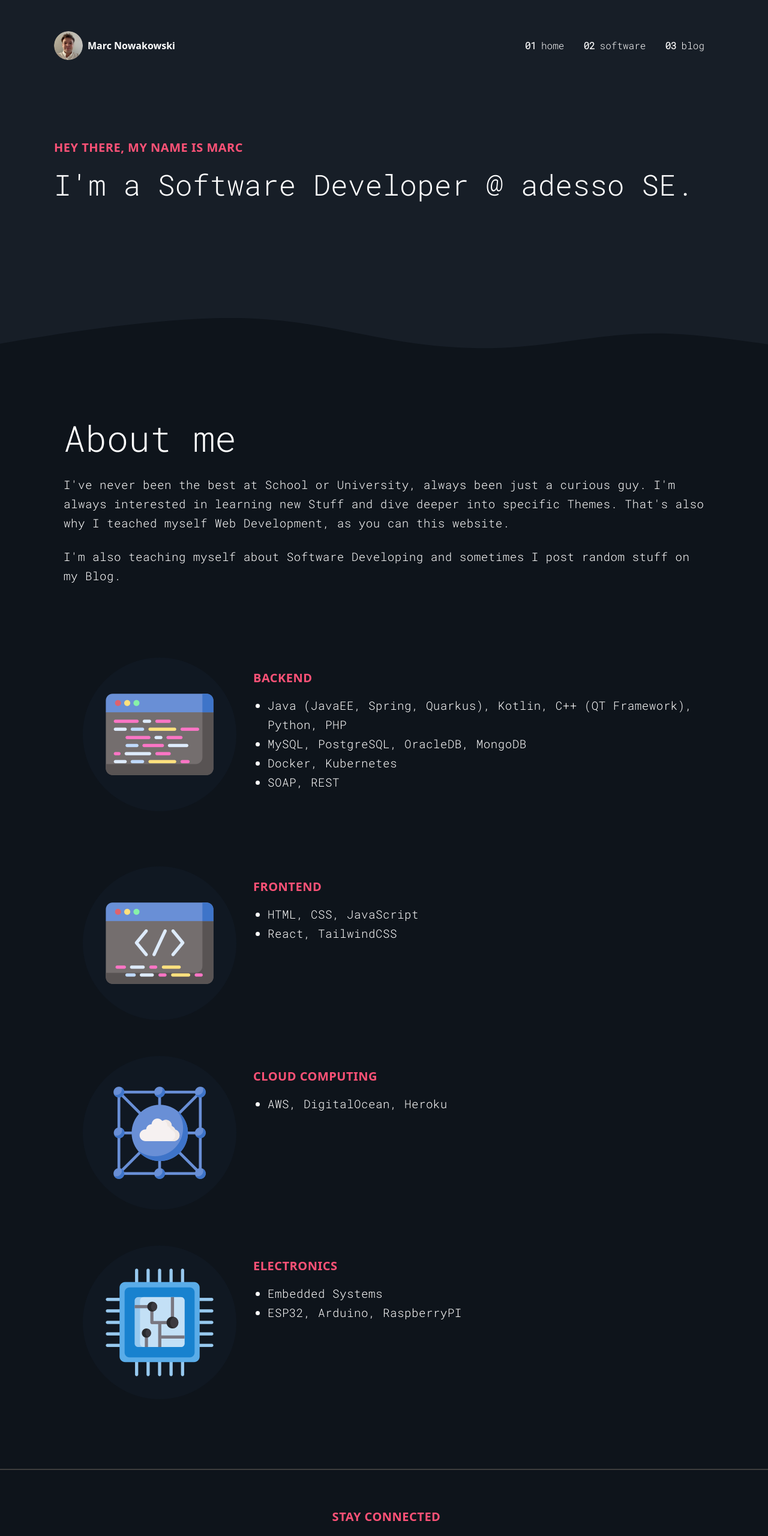
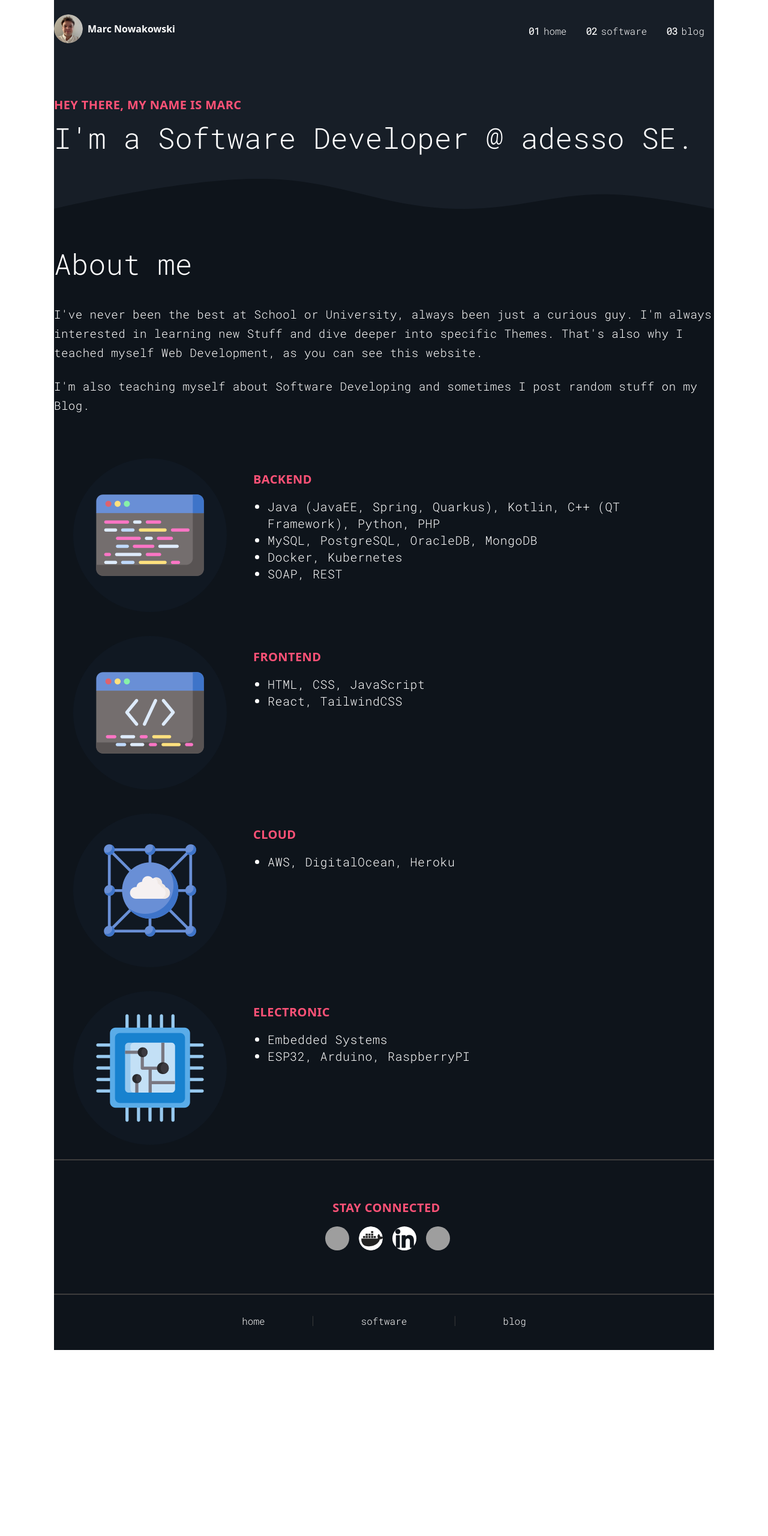
Before and after one commit to marcnow/Personal-Website, a React (Create React App) app: page / in a window 1280 px wide. Shown: the top 2560 px of the page at 60% size. After the commit the page ends 2250 px from the top, so only its background shows below. Built offline with nearby package versions, Linux system fonts and the light colour scheme; grey boxes are pictures that could not be loaded.

Commit message:
refactoring

```diff
--- a/src/components/App.jsx
+++ b/src/components/App.jsx
@@ -7,16 +7,16 @@ import Wave from './Wave';
 
 export default function App() {
   return (
-    <div>
-      <header className="relative">
+    <div className="ml-auto mr-auto w-full max-w-[1100px] text-white">
+      <header>
         <NavBar />
-        <div className="placeholder-div">
-          <LandingDiv />
-        </div>
-        <Wave />
       </header>
       <main>
-        <div>
+        <div className="primaryColor">
+          <LandingDiv />
+          <Wave />
+        </div>
+        <div className="secondaryColor">
           <AboutMe />
         </div>
       </main>
--- a/src/components/NavBar.jsx
+++ b/src/components/NavBar.jsx
@@ -4,32 +4,32 @@ import profile from '../static/images/logo192.png';
 
 export default function NavBar() {
   return (
-    <div className="navbar sticky top-0">
-      <div className="navbar min-w-[48px] min-h-[48px]" />
-      <nav className="flex items-center w-full ml-auto mr-auto max-w-[1100px] justify-between">
+    <div className="primaryColor sticky top-0">
+      <div className="min-h-[24px]" />
+      <nav className="flex justify-between">
         <div>
-          <a className="text-white items-center flex" href="/">
-            <img className="block w-12 h-12 align-middle rounded-[50%] mr-2 border-0" alt="Marc Nowakowski" src={profile} />
+          <a className="items-center flex" href="/">
+            <img className="w-12 h-12 align-middle rounded-[50%] mr-2" alt="Marc Nowakowski" src={profile} />
             <span className="name font-bold">Marc Nowakowski</span>
           </a>
         </div>
         <div>
-          <ul className="flex p-0 m-0">
-            <li className="relative">
-              <Link className="robotoMono listItem text-white flex items-center relative p-4 whitespace-nowrap" to="/">
-                <span className="block mr-2 font-bold">01</span>
+          <ul className="flex robotoMono items-center">
+            <li>
+              <Link className="flex p-4" to="/">
+                <span>01</span>
                 home
               </Link>
             </li>
-            <li className="relative">
-              <Link className="robotoMono listItem text-white flex items-center relative p-4 whitespace-nowrap" to="/software">
-                <span className="block mr-2 font-bold">02</span>
+            <li>
+              <Link className=" flex p-4" to="/software">
+                <span>02</span>
                 software
               </Link>
             </li>
-            <li className="relative">
-              <Link className="robotoMono listItem text-white flex items-center relative p-4 whitespace-nowrap" to="/blog">
-                <span className="block mr-2 font-bold">03</span>
+            <li>
+              <Link className=" flex p-4" to="/blog">
+                <span>03</span>
                 blog
               </Link>
             </li>
--- a/src/components/Wave.jsx
+++ b/src/components/Wave.jsx
@@ -2,9 +2,9 @@ import React from 'react';
 
 export default function Wave() {
   return (
-    <div className="overflow-hidden absolute left-0 right-0 bottom-0  w-full h-24">
-      <svg className=" absolute left-[-3%] right-[-3%] w-[106%] bottom-0 min-w-[600px]" preserveAspectRatio="none" width="1440" height="74" viewBox="0 0 1440 74">
-        <path className="wave" d="M456.464 0.0433865C277.158 -1.70575 0 50.0141 0 50.0141V74H1440V50.0141C1440 50.0141 1320.4 31.1925 1243.09 27.0276C1099.33 19.2816 1019.08 53.1981 875.138 50.0141C710.527 46.3727 621.108 1.64949 456.464 0.0433865Z" />
+    <div>
+      <svg className="w-[100%]" preserveAspectRatio="none" height="74" viewBox="0 0 1440 74">
+        <path className="fill-[#0e141b]" d="M456.464 0.0433865C277.158 -1.70575 0 50.0141 0 50.0141V74H1440V50.0141C1440 50.0141 1320.4 31.1925 1243.09 27.0276C1099.33 19.2816 1019.08 53.1981 875.138 50.0141C710.527 46.3727 621.108 1.64949 456.464 0.0433865Z" />
       </svg>
     </div>
   );
--- a/src/components/footer/Footer.jsx
+++ b/src/components/footer/Footer.jsx
@@ -9,10 +9,10 @@ import email from '../../static/images/icons/email_transparent.png';
 
 export default function Footer() {
   return (
-    <div className="footer">
-      <hr className="divider" />
-      <div className="pt-16 pb-20 max-w-6xl ml-auto mr-auto text-center">
-        <h3 className="colorRed text-xl font-bold tracking-wide ml-2 uppercase pb-4 leading-7">Stay Connected</h3>
+    <div className="secondaryColor">
+      <hr />
+      <div className="pt-16 pb-20 text-center">
+        <h2 className="ml-2 pb-2">Stay Connected</h2>
         <Stack direction="row" alignItems="center" justifyContent="center" spacing={2.5}>
           {socialMediaItems.map((item) => (
             <FooterSocialMedia
@@ -27,26 +27,20 @@ export default function Footer() {
           </div>
         </Stack>
       </div>
-      <hr className="divider" />
-      <Stack className="footer-stack" p={2} direction="row" alignItems="center" justifyContent="center">
+      <hr />
+      <Stack pt={2} direction="row" alignItems="center" justifyContent="center">
         <div>
-          <ul className="flex p-0 m-0">
-            <li className="relative">
-              <Link className="robotoMono text-white flex items-center relative p-4 whitespace-nowrap" to="/">
-                home
-              </Link>
+          <ul className="flex robotoMono">
+            <li>
+              <Link className="flex pt-4" to="/">home</Link>
             </li>
-            <p className="divider p-3.5 ml-10 mr-10">|</p>
-            <li className="relative">
-              <Link className="robotoMono text-white flex items-center relative p-4 whitespace-nowrap" to="/software">
-                software
-              </Link>
+            <p className="divider">|</p>
+            <li>
+              <Link className="flex pt-4" to="/software">software</Link>
             </li>
-            <p className="divider p-3.5 ml-10 mr-10">|</p>
-            <li className="relative">
-              <Link className="robotoMono text-white flex items-center relative p-4 whitespace-nowrap" to="/blog">
-                blog
-              </Link>
+            <p className="divider">|</p>
+            <li>
+              <Link className="flex pt-4" to="/blog">blog</Link>
             </li>
           </ul>
         </div>
--- a/src/components/landingpage/LandingDiv.jsx
+++ b/src/components/landingpage/LandingDiv.jsx
@@ -2,9 +2,9 @@ import React from 'react';
 
 export default function LandingDiv() {
   return (
-    <div className="absolute top-1/2 left-1/2 translate-x-[-50%] translate-y-[-50%] w-full max-w-[1100px] text-white">
-      <a href="/" className="colorRed text-xl font-bold tracking-wide mb-4 uppercase leading-7">Hey there, my name is Marc</a>
-      <h1 className="robotoMono text-5xl mb-10 mt-6">I&apos;m a Software Developer @ adesso SE.</h1>
+    <div className="pt-20">
+      <h2>Hey there, my name is Marc</h2>
+      <h1>I&apos;m a Software Developer @ adesso SE.</h1>
     </div>
   );
 }
--- a/src/components/me/AboutMe.jsx
+++ b/src/components/me/AboutMe.jsx
@@ -1,77 +1,33 @@
 /* eslint-disable max-len */
 import React from 'react';
-import cloud from '../../static/images/icons/cloud.png';
-import backend from '../../static/images/icons/backend.png';
-import programming from '../../static/images/icons/programming.png';
-import cpu from '../../static/images/icons/cpu.png';
+import iconList from '../../static/iconList';
+import AboutMeIcon from './AboutMeIcon';
 
 export default function MyWork() {
   return (
-    <div className="my-work p-10 pt-16">
-      <div className="pt-8 pb-8 ml-auto mr-auto pr-4 pl-4  w-full max-w-[1100px] ">
-        <h1 className="robotoMono text-6xl mb-8 text-white text-left">About me</h1>
-        <p className="robotoMono paragraph text-white tracking-wide text-xl">
+    <div className="pt-8">
+      <div>
+        <h1>About me</h1>
+        <p className="robotoMono">
           I&apos;ve never been the best at School or University, always been just a curious guy.
-          I&apos;m always interested in learning new Stuff and dive deeper into specific Themes. That&apos;s also why I teached myself Web Development, as you can this website.
+          I&apos;m always interested in learning new Stuff and dive deeper into specific Themes. That&apos;s also why I teached myself Web Development, as you can see this website.
         </p>
-        <p className="robotoMono paragraph text-white pb-16 tracking-wide text-xl">
+        <p className="robotoMono pb-8">
           I&apos;m also teaching myself about Software Developing and sometimes I post random stuff on my
           {' '}
           <a href="/blog" className="hover:underline">Blog</a>
           .
         </p>
-        <div className=" justify-center self-center">
-          <div className="ml-auto mr-auto mt-14 mb-20 text-left">
-            <img className="ml-8 float-left" src={backend} alt="Backend" />
-            <div className="p-5">
-              <h3 className="colorRed text-xl font-bold tracking-wide mb-4 ml-[18.5rem] uppercase leading-7">Backend</h3>
-              <div>
-                <ul className="robotoMono list-disc text-white tracking-wide text-xl ml-[20rem] paragraph">
-                  <li className="list-item">Java (JavaEE, Spring, Quarkus), Kotlin,  C++ (QT Framework), Python, PHP</li>
-                  <li className="list-item">MySQL, PostgreSQL, OracleDB, MongoDB</li>
-                  <li className="list-item">Docker, Kubernetes</li>
-                  <li className="list-item">SOAP, REST</li>
-                </ul>
-              </div>
-            </div>
-          </div>
-          <div className="ml-auto mr-auto mt-14 mb-36 text-left">
-            <img className="ml-8 float-left" src={programming} alt="Frontend" />
-            <div className="p-5">
-              <h3 className="colorRed text-xl font-bold tracking-wide mb-4 ml-[18.5rem] uppercase leading-7">Frontend</h3>
-              <div>
-                <ul className="robotoMono list-disc text-white tracking-wide text-xl ml-[20rem] paragraph">
-                  <li className="list-item">HTML, CSS, JavaScript</li>
-                  <li className="list-item">React, TailwindCSS</li>
-                </ul>
-              </div>
-            </div>
-          </div>
-          <div className="ml-auto mr-auto mt-14 mb-44 text-left">
-            <img className="ml-8 float-left" src={cloud} alt="Cloud" />
-            <div className="p-5">
-              <h3 className="colorRed text-xl font-bold tracking-wide mb-4 ml-[18.5rem] uppercase leading-7">Cloud Computing</h3>
-              <div>
-                <ul className="robotoMono list-disc text-white tracking-wide text-xl ml-[20rem] paragraph">
-                  <li className="list-item">AWS, DigitalOcean, Heroku</li>
-                </ul>
-              </div>
-            </div>
-          </div>
-          <div className="ml-auto mr-auto mt-14 mb-16 text-left">
-            <img className="ml-8 float-left" src={cpu} alt="Electronics" />
-            <div className="p-5">
-              <h3 className="colorRed text-xl font-bold tracking-wide mb-4 ml-[18.5rem] uppercase leading-7">Electronics</h3>
-              <div className="pb-16">
-                <ul className="robotoMono list-disc text-white tracking-wide text-xl ml-[20rem] paragraph">
-                  <li className="list-item">Embedded Systems</li>
-                  <li className="list-item">ESP32, Arduino, RaspberryPI</li>
-                </ul>
-              </div>
-            </div>
-          </div>
-        </div>
+        {iconList.map((item) => (
+          <AboutMeIcon
+            key={item.key}
+            name={item.name}
+            img={item.img}
+            skills={item.skills}
+          />
+        ))}
       </div>
+      <div className="min-h-[24px]" />
     </div>
   );
 }
--- /dev/null
+++ b/src/components/me/AboutMeIcon.jsx
@@ -0,0 +1,19 @@
+/* eslint-disable react/destructuring-assignment */
+/* eslint-disable react/prop-types */
+import React from 'react';
+
+export default function AboutMeIcon(props) {
+  return (
+    <div className="flex mt-10 pasb-10">
+      <img className="icon" src={props.img} alt={props.name} />
+      <div className="p-5 ml-6">
+        <h2>{props.name}</h2>
+        <ul className="robotoMono list-disc tracking-wide text-xl ml-6 mt-4">
+          {props.skills.map((item) => (
+            <li>{item}</li>
+          ))}
+        </ul>
+      </div>
+    </div>
+  );
+}
--- a/src/components/routes/Software.jsx
+++ b/src/components/routes/Software.jsx
@@ -18,12 +18,12 @@ export default function Software() {
   }, []);
 
   return (
-    <div>
+    <div className="pt-12 pb-12 ml-auto mr-auto pr-2 pl-2 w-full max-w-[1100px] text-center text-white">
       <header>
         <NavBar />
         <div className="primaryColor">
-          <div className="pt-12 pb-12 ml-auto mr-auto pr-2 pl-2 w-full max-w-[1100px] text-center">
-            <h1 className="robotoMono text-6xl mb-8 mt-2">Software</h1>
+          <div>
+            <h1 className="robotoMono mb-8 mt-2">Software</h1>
           </div>
         </div>
       </header>
--- a/src/components/routes/TheGreatChickenNuggetSauceRanking.jsx
+++ b/src/components/routes/TheGreatChickenNuggetSauceRanking.jsx
@@ -42,7 +42,7 @@ export default function theGreatChickenNuggetSauceRanking() {
             </aside>
             <article>
               <Element name="introduction">
-                <blockquote className="quote text-xl mt-12 mb-6 font-medium italic">
+                <blockquote className="quote text-xl mt-auto mb-6 font-medium italic">
                   &quot;Which Chicken Nugget Sauce should I pick?&quot;
                 </blockquote>
                 <p className="paragraph">Tough question, isn&apos;t it? Fun Fact: This question set the basic idea of this whole project. It all started as a joke or insider in my friend group and now it became my own website.</p>
--- a/src/index.css
+++ b/src/index.css
@@ -1,45 +1,70 @@
 @tailwind base;
 @tailwind components;
 @tailwind utilities;
-
 
 table {
     border-collapse: collapse;
     max-width: 1500px;
   }
 
-  td {
+td {
     border-bottom: 1px solid #dddddd;
     text-align: left;
     padding: 8px;
     padding-bottom: 40px;
-  }
+}
 
-  th {
+th {
     border-bottom: 1px solid #dddddd;
     text-align: center;
     padding: 8px;
-  }
-
-div.placeholder-div {
-    background-color: #171E27;
-    height: 500px;
 }
 
-div.home-div {
-    /*background-image: url(static/images/000.png);*/
-    height: 100vh;
-    background-position: center;
-    background-size: cover;
-    background-repeat: no-repeat;
-
+p {
+    margin-bottom: 1.5rem;
+    font-size: 1.2rem;
+    line-height: 2rem;
+    overflow-wrap: break-word;
+    color: white;
+    letter-spacing: 0.025rem;
 }
 
-div.primaryColor {
+p.divider {
+    color: #3d3d3d;
+    margin-left: 4rem;
+    margin-right: 4rem;
+    padding: 10px;
+}
+
+span {
+    margin-right: 6px;
+    font-weight: bold;
+}
+
+hr {
+    border: 1px solid #3d3d3d;
+}
+
+h1 {
+    font-family: 'Roboto Mono', monospace;
+    font-size: 3rem;
+    margin-bottom: 2rem;
+}
+
+h2 {
+    color: #ff5277;
+    font-size: 1.25rem;
+    font-weight: bold;
+    letter-spacing: 0.025rem;
+    text-transform: uppercase;
+    margin-bottom: 0.25rem;
+}
+
+.primaryColor {
     background-color: #171E27;
 }
 
-div.secondaryColor {
+.secondaryColor {
     background-color: #0e141b;
 }
 
@@ -51,18 +76,9 @@ div.secondaryColor {
     color: #ff5277;
 }
 
-
-
-.avatar {
-    vertical-align: middle;
-    width: 512px;
-    height: 512px;
-    border-radius: 50%;
-  }
-
-h1 {
-    font-family: 'Noe Display','Georgia','Times','serif';
-    color: white;
+img.icon {
+    margin-left: 2rem;
+    float: left;
 }
 
 li.ranking::before {
@@ -76,14 +92,6 @@ li.ranking {
     counter-increment: counts;
 }
 
-div.my-work {
-    background-color: #0e141b;
-}
-
-div.future-ventures {
-    background-color: white;
-}
-
 .footer {
     background-color: #0e141b;
 }
@@ -92,35 +100,12 @@ div.future-ventures {
     background-color: #0e141b;
 }
 
-p.divider {
-    color: #3d3d3d;
-}
-
-hr.divider {
-    border: 1px solid #3d3d3d;
-}
-
-path.wave {
-    fill: #0e141b;
-}
-
-div.navbar {
-    background-color: #171E27;
-}
-
 div.blogGrid {
     display: grid;
     gap: 2rem;
     grid-template-columns: repeat(2, minmax(600px, 600px));
 }
 
-.paragraph {
-    margin-bottom: 1.5rem;
-    font-size: 1.2rem;
-    line-height: 2rem;
-    overflow-wrap: break-word;
-    color: white;
-}
 
 blockquote.quote {
     color: #9c9c9c;
@@ -137,10 +122,6 @@ aside.tableOfContents {
 .robotoMono {
     font-family: 'Roboto Mono', monospace;
 }
-
-.listItem {
-    position: relative;
-  }
 
 .listItem::before {
     content: '';
--- /dev/null
+++ b/src/static/iconList.js
@@ -0,0 +1,39 @@
+/* eslint-disable indent */
+import backend from './images/icons/backend.png';
+import fronted from './images/icons/programming.png';
+import cloud from './images/icons/cloud.png';
+import electronics from './images/icons/cpu.png';
+
+const iconList = [
+  {
+    key: 1,
+    name: 'Backend',
+    img: backend,
+    skills: ['Java (JavaEE, Spring, Quarkus), Kotlin, C++ (QT Framework), Python, PHP',
+            'MySQL, PostgreSQL, OracleDB, MongoDB',
+            'Docker, Kubernetes',
+            'SOAP, REST'],
+  },
+  {
+    key: 2,
+    name: 'Frontend',
+    img: fronted,
+    skills: ['HTML, CSS, JavaScript',
+            'React, TailwindCSS'],
+  },
+  {
+    key: 3,
+    name: 'Cloud',
+    img: cloud,
+    skills: ['AWS, DigitalOcean, Heroku'],
+  },
+  {
+    key: 1,
+    name: 'Electronic',
+    img: electronics,
+    skills: ['Embedded Systems',
+            'ESP32, Arduino, RaspberryPI'],
+  },
+];
+
+export default iconList;
```
